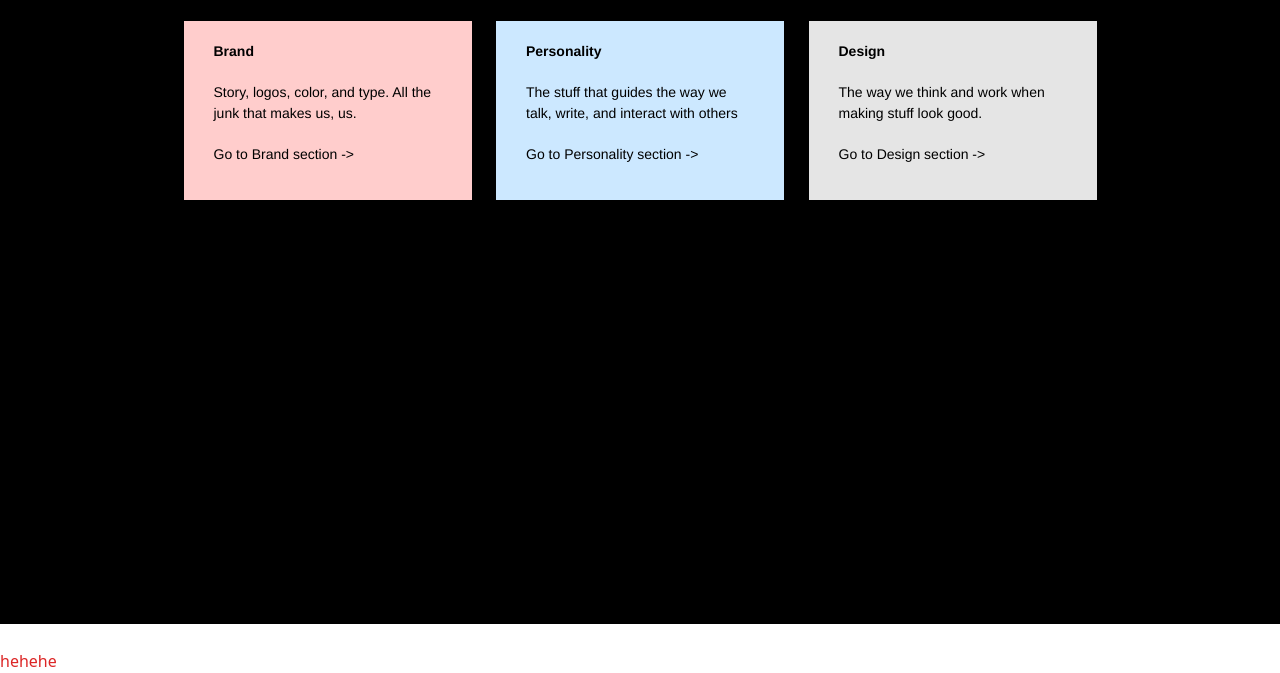
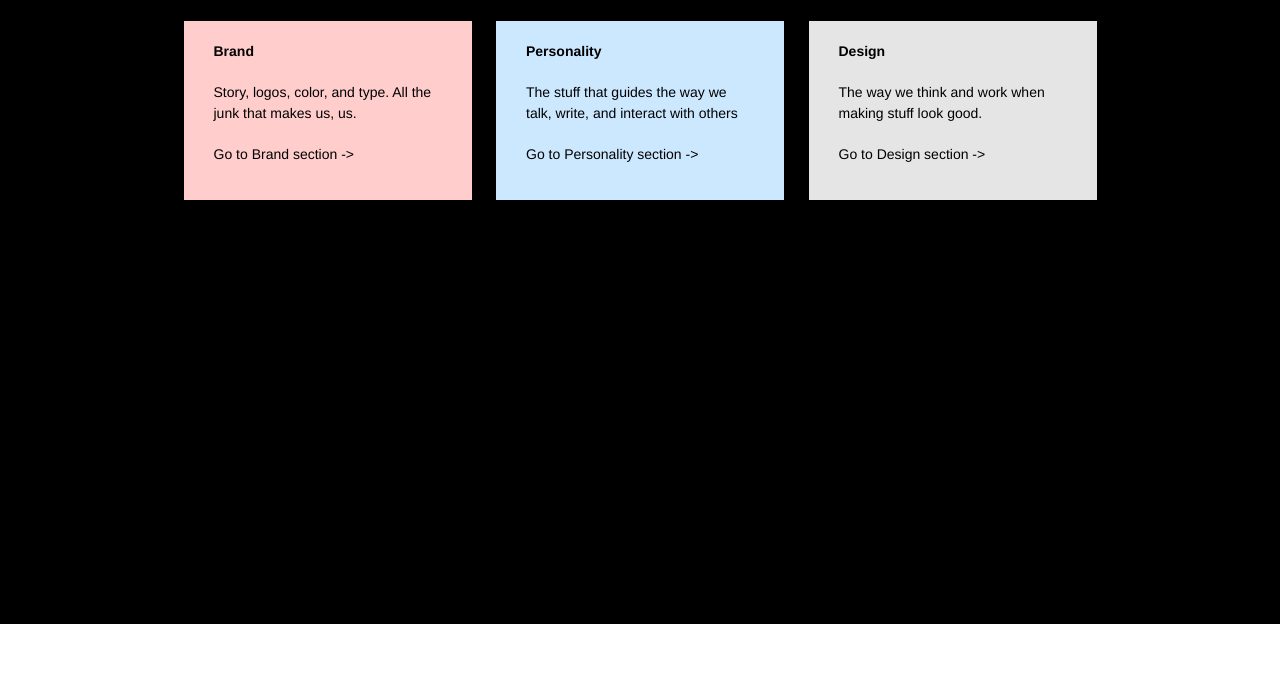
Before and after one commit to dumaaas/smooth-nav, a website: page public/index.html in a window 1280 px wide. Shown: the part 176-849 px from the top of the page. After the commit the page ends 800 px from the top, so only its background shows below. Drawn offline with Linux system fonts and the light colour scheme.

Commit message:
Simple fix

```diff
--- a/public/index.html
+++ b/public/index.html
@@ -120,8 +120,6 @@
             </div>
         </div>
     </section>
-    <h1 class="mt-[25px] text-red-600">hehehe</h1>
-
     <script src="./js/app.js"></script>
 </body>
 </html>
```
